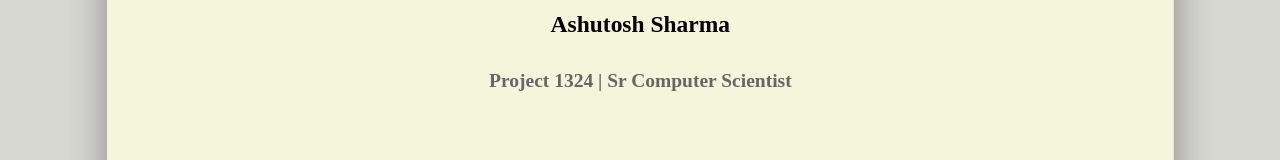
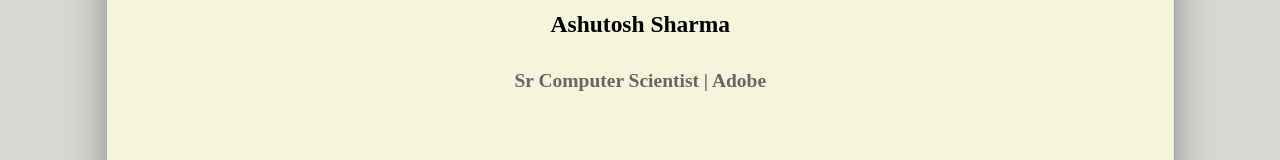
Before and after one commit to toshsharma/presentation-web-dev-overview, a plain HTML site: page index.html in a window 1280 px wide. Shown: the part 406-566 px from the top of the page. Drawn offline with Linux system fonts and the light colour scheme; a web font is replaced by a local one.

Commit message:
Minor changes

```diff
--- a/index.html
+++ b/index.html
@@ -37,7 +37,7 @@ class: center, middle, cover
 
 ## Web Development - An Overview
 #### Ashutosh Sharma
-##### .sec[Project 1324 | Sr Computer Scientist]
+##### .sec[Sr Computer Scientist | Adobe]
 
 ---
 
```
Also changed, not shown: single-page.html (renamed from web-dev-overview-single-page.html).
